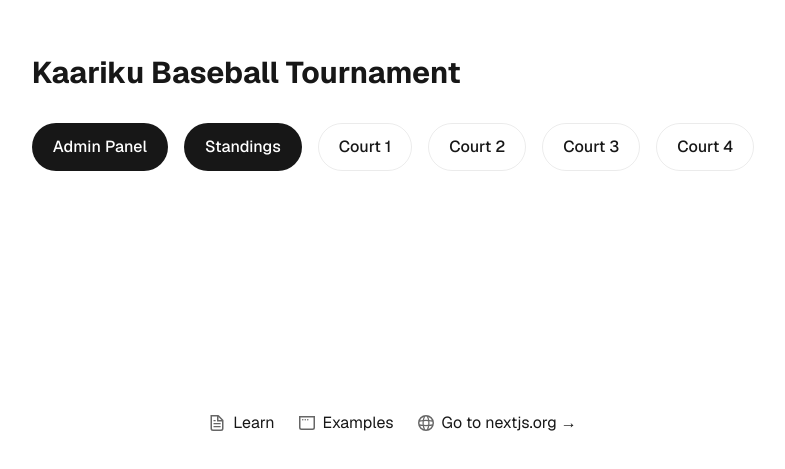
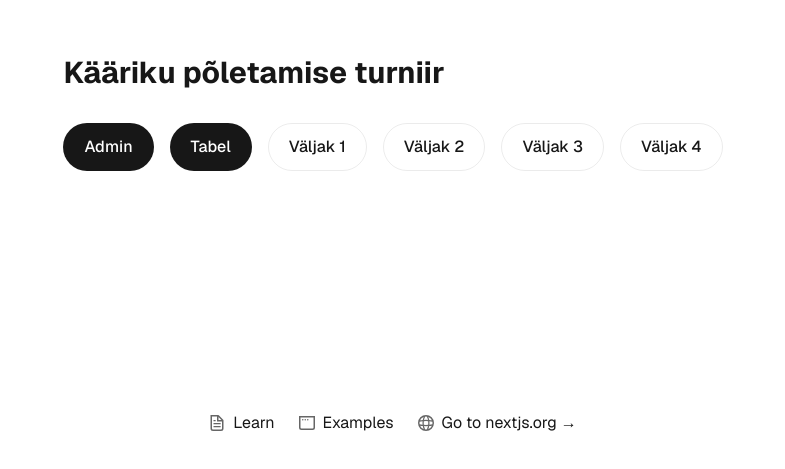
Before and after one commit to philip120/kaariku-tournament, a Next.js app: page / in a window 1280 px wide. Shown: the part 287-756 px from the top of the page, without its empty margins (247-1032 px from the left). Built offline with nearby package versions, Linux system fonts and the light colour scheme.

Commit message:
eesti ja paus

```diff
--- a/src/app/admin/page.tsx
+++ b/src/app/admin/page.tsx
@@ -22,6 +22,9 @@ interface Round {
   status: string;
   start_time: string | null;
   end_time: string | null;
+  is_paused: boolean;
+  total_paused_time: number;
+  last_pause_start: string | null;
 }
 
 interface Match {
@@ -126,12 +129,27 @@ export default function Admin() {
     fetchData();
   };
 
+  const pauseRound = async (roundId: string) => {
+    await supabase.from('rounds').update({ is_paused: true, last_pause_start: new Date().toISOString() }).eq('id', roundId);
+    fetchData();
+  };
+
+  const resumeRound = async (roundId: string) => {
+    const { data: round } = await supabase.from('rounds').select('total_paused_time, last_pause_start').eq('id', roundId).single();
+    if (round && round.last_pause_start) {
+      const pauseDuration = Math.floor((Date.now() - new Date(round.last_pause_start).getTime()) / 1000);
+      const newTotal = (round.total_paused_time || 0) + pauseDuration;
+      await supabase.from('rounds').update({ is_paused: false, last_pause_start: null, total_paused_time: newTotal }).eq('id', roundId);
+    }
+    fetchData();
+  };
+
   return (
     <div className="p-4">
-      <h1 className="text-2xl font-bold mb-4">Admin Panel - Baseball Tournament</h1>
+      <h1 className="text-2xl font-bold mb-4">Admin - Kääriku põletamise turniir</h1>
 
       <section className="mb-8">
-        <h2 className="text-xl mb-2">Groups</h2>
+        <h2 className="text-xl mb-2">Alagrupid</h2>
         <input
           type="text"
           value={newGroupName}
@@ -146,7 +164,7 @@ export default function Admin() {
       </section>
 
       <section className="mb-8">
-        <h2 className="text-xl mb-2">Teams</h2>
+        <h2 className="text-xl mb-2">Tiimid</h2>
         <input
           type="text"
           value={newTeamName}
@@ -169,7 +187,7 @@ export default function Admin() {
       </section>
 
       <section className="mb-8">
-        <h2 className="text-xl mb-2">Rounds</h2>
+        <h2 className="text-xl mb-2">Roundid</h2>
         <input
           type="number"
           value={newRoundNumber}
@@ -181,8 +199,10 @@ export default function Admin() {
         <ul>
           {rounds.map(r => (
             <li key={r.id}>
-              Round {r.number} - Status: {r.status}
+              Round {r.number} - Status: {r.status} {r.is_paused ? '(Paused)' : ''}
               {r.status === 'pending' && <button onClick={() => startRound(r.id)} className="ml-2 bg-green-500 text-white p-1">Start</button>}
+              {r.status === 'active' && !r.is_paused && <button onClick={() => pauseRound(r.id)} className="ml-2 bg-yellow-500 text-white p-1">Pause</button>}
+              {r.status === 'active' && r.is_paused && <button onClick={() => resumeRound(r.id)} className="ml-2 bg-green-500 text-white p-1">Resume</button>}
               {r.status === 'active' && <button onClick={() => finishRound(r.id)} className="ml-2 bg-red-500 text-white p-1">Finish</button>}
               {r.status === 'finished' && <button onClick={() => resetRound(r.id)} className="ml-2 bg-yellow-500 text-white p-1">Restart</button>}
             </li>
@@ -191,7 +211,7 @@ export default function Admin() {
       </section>
 
       <section className="mb-8">
-        <h2 className="text-xl mb-2">Matches</h2>
+        <h2 className="text-xl mb-2">Mängud</h2>
         <select
           value={newMatchRoundId}
           onChange={(e) => setNewMatchRoundId(e.target.value)}
--- a/src/app/court/[courtId]/page.tsx
+++ b/src/app/court/[courtId]/page.tsx
@@ -21,6 +21,13 @@ interface Team {
   name: string;
 }
 
+interface RoundData {
+  start_time: string | null;
+  is_paused: boolean;
+  total_paused_time: number;
+  last_pause_start: string | null;
+}
+
 export default function Court() {
   const { courtId } = useParams();
   const [match, setMatch] = useState<Match | null>(null);
@@ -32,7 +39,7 @@ export default function Court() {
   useEffect(() => {
     const fetchActiveMatch = async () => {
       console.log(`Fetching active match for court ${courtId}`);
-      const { data: activeRound } = await supabase.from('rounds').select('id, start_time').eq('status', 'active').single();
+      const { data: activeRound } = await supabase.from('rounds').select('id, start_time, is_paused, total_paused_time, last_pause_start').eq('status', 'active').single();
       if (!activeRound) {
         console.log('No active round found');
         setMatch(null);
@@ -53,7 +60,7 @@ export default function Court() {
 
       if (matchData) {
         console.log('Active match found:', matchData.id);
-        setMatch({ ...matchData, rounds: { start_time: activeRound.start_time } });
+        setMatch({ ...matchData, rounds: activeRound });
 
         const [team1Data, team2Data] = await Promise.all([
           supabase.from('teams').select('*').eq('id', matchData.team1_id).single(),
@@ -63,13 +70,22 @@ export default function Court() {
         setTeam1(team1Data.data);
         setTeam2(team2Data.data);
 
-        if (activeRound.start_time) {
+        if (activeRound && activeRound.start_time) {
           const start = new Date(activeRound.start_time).getTime();
           const now = Date.now();
-          setElapsedTime(Math.floor((now - start) / 1000));
-          timerRef.current = setInterval(() => {
-            setElapsedTime(prev => prev + 1);
-          }, 1000);
+          let pausedTime = activeRound.total_paused_time || 0;
+          if (activeRound.is_paused && activeRound.last_pause_start) {
+            pausedTime += Math.floor((now - new Date(activeRound.last_pause_start).getTime()) / 1000);
+          }
+          setElapsedTime(Math.floor((now - start) / 1000) - pausedTime);
+
+          if (!activeRound.is_paused) {
+            timerRef.current = setInterval(() => {
+              setElapsedTime(prev => prev + 1);
+            }, 1000);
+          } else if (timerRef.current) {
+            clearInterval(timerRef.current);
+          }
         }
       } else {
         console.log('No active match for this court');
@@ -160,13 +176,13 @@ export default function Court() {
   };
 
   if (!match) {
-    return <div className="p-4">Waiting for match to start on Court {courtId}...</div>;
+    return <div className="p-4">Oodake mängu alustamist väljakul {courtId}...</div>;
   }
 
   return (
     <div className="p-4">
-      <h1 className="text-2xl font-bold mb-4">Court {courtId} - Active Match</h1>
-      <div className="text-lg mb-2">Elapsed Time: {Math.floor(elapsedTime / 60)}:{(elapsedTime % 60).toString().padStart(2, '0')}</div>
+      <h1 className="text-2xl font-bold mb-4">Väljak {courtId} - Aktiivne mäng</h1>
+      <div className="text-lg mb-2">Kulunud aeg: {Math.floor(elapsedTime / 60)}:{(elapsedTime % 60).toString().padStart(2, '0')}</div>
       <div className="flex justify-around">
         <div className="text-center">
           <h2 className="text-xl">{team1?.name}</h2>
--- a/src/app/page.tsx
+++ b/src/app/page.tsx
@@ -5,25 +5,25 @@ export default function Home() {
   return (
     <div className="font-sans grid grid-rows-[20px_1fr_20px] items-center justify-items-center min-h-screen p-8 pb-20 gap-16 sm:p-20">
       <main className="flex flex-col gap-[32px] row-start-2 items-center sm:items-start">
-        <h1 className="text-3xl font-bold">Kaariku Baseball Tournament</h1>
+        <h1 className="text-3xl font-bold">Kääriku põletamise turniir</h1>
         <div className="flex gap-4 items-center flex-col sm:flex-row">
           <Link href="/admin" className="rounded-full border border-solid border-transparent transition-colors flex items-center justify-center bg-foreground text-background gap-2 hover:bg-[#383838] dark:hover:bg-[#ccc] font-medium text-sm sm:text-base h-10 sm:h-12 px-4 sm:px-5 sm:w-auto">
-            Admin Panel
+            Admin
           </Link>
           <Link href="/standings" className="rounded-full border border-solid border-transparent transition-colors flex items-center justify-center bg-foreground text-background gap-2 hover:bg-[#383838] dark:hover:bg-[#ccc] font-medium text-sm sm:text-base h-10 sm:h-12 px-4 sm:px-5 sm:w-auto">
-            Standings
+            Tabel
           </Link>
           <Link href="/court/1" className="rounded-full border border-solid border-black/[.08] dark:border-white/[.145] transition-colors flex items-center justify-center hover:bg-[#f2f2f2] dark:hover:bg-[#1a1a1a] hover:border-transparent font-medium text-sm sm:text-base h-10 sm:h-12 px-4 sm:px-5 w-full sm:w-auto">
-            Court 1
+            Väljak 1
           </Link>
           <Link href="/court/2" className="rounded-full border border-solid border-black/[.08] dark:border-white/[.145] transition-colors flex items-center justify-center hover:bg-[#f2f2f2] dark:hover:bg-[#1a1a1a] hover:border-transparent font-medium text-sm sm:text-base h-10 sm:h-12 px-4 sm:px-5 w-full sm:w-auto">
-            Court 2
+            Väljak 2
           </Link>
           <Link href="/court/3" className="rounded-full border border-solid border-black/[.08] dark:border-white/[.145] transition-colors flex items-center justify-center hover:bg-[#f2f2f2] dark:hover:bg-[#1a1a1a] hover:border-transparent font-medium text-sm sm:text-base h-10 sm:h-12 px-4 sm:px-5 w-full sm:w-auto">
-            Court 3
+            Väljak 3
           </Link>
           <Link href="/court/4" className="rounded-full border border-solid border-black/[.08] dark:border-white/[.145] transition-colors flex items-center justify-center hover:bg-[#f2f2f2] dark:hover:bg-[#1a1a1a] hover:border-transparent font-medium text-sm sm:text-base h-10 sm:h-12 px-4 sm:px-5 w-full sm:w-auto">
-            Court 4
+            Väljak 4
           </Link>
         </div>
       </main>
```
Also changed, not shown: 1 other file (tests, documents, lock files or other folders).
